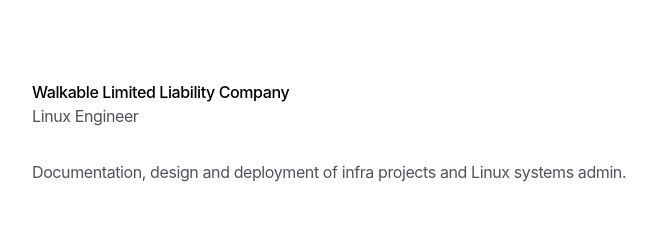
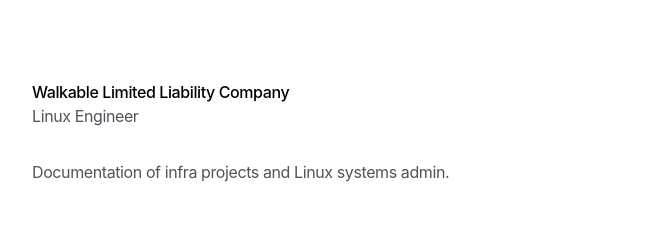
Before and after one commit to rzkw/walkable, a Next.js app: page / in a window 1280 px wide. Shown: the top 250 px of the page, without its empty margins (304-975 px from the left). Built offline with nearby package versions, Linux system fonts and the light colour scheme.

Commit message:
changed metadata and documentation bit

```diff
--- a/app/layout.tsx
+++ b/app/layout.tsx
@@ -20,7 +20,7 @@ export const metadata: Metadata = {
     default: 'Walkable',
     template: '%s | Walkable'
   },
-  description:  'Walkable is a US-based LLC for structured labs, professional development and project-based work',
+  description:  'Walkable is a US-based LLC for professional development and project-based work',
 };
 
 const geist = Geist({
--- a/app/page.tsx
+++ b/app/page.tsx
@@ -137,7 +137,7 @@ export default function Personal() {
       >
         <div className="flex flex-1 flex-col space-y-2">
           <p className="text-zinc-600 dark:text-zinc-400">
-            Documentation, design and deployment of infra projects and Linux systems admin.
+            Documentation of infra projects and Linux systems admin.
           </p>
         </div>
       </motion.section>
```
